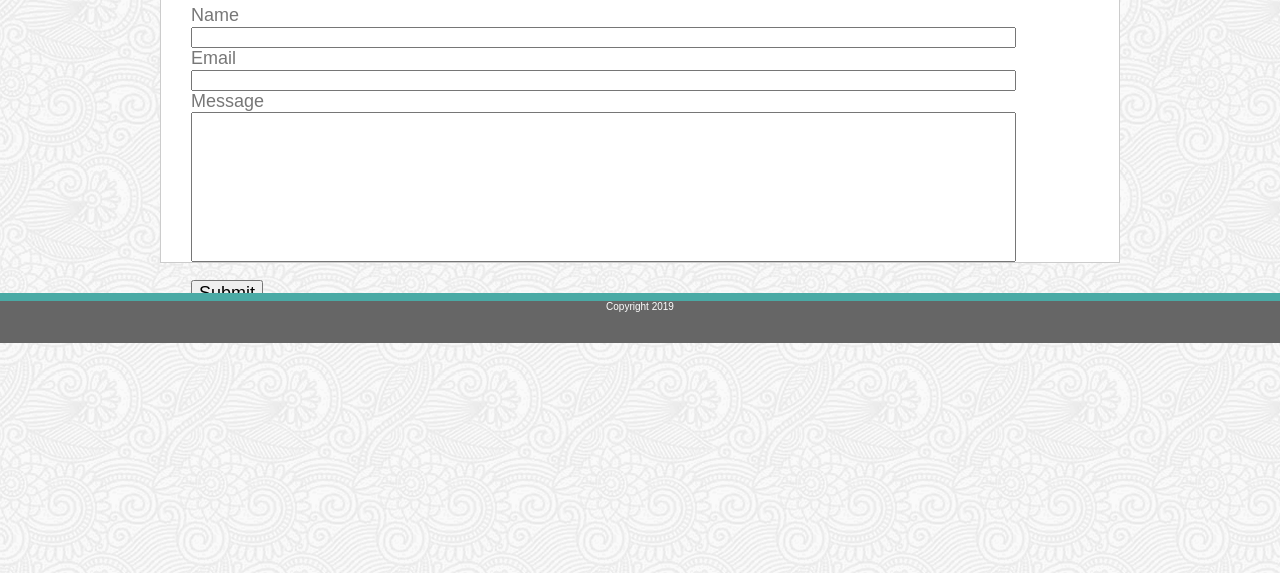
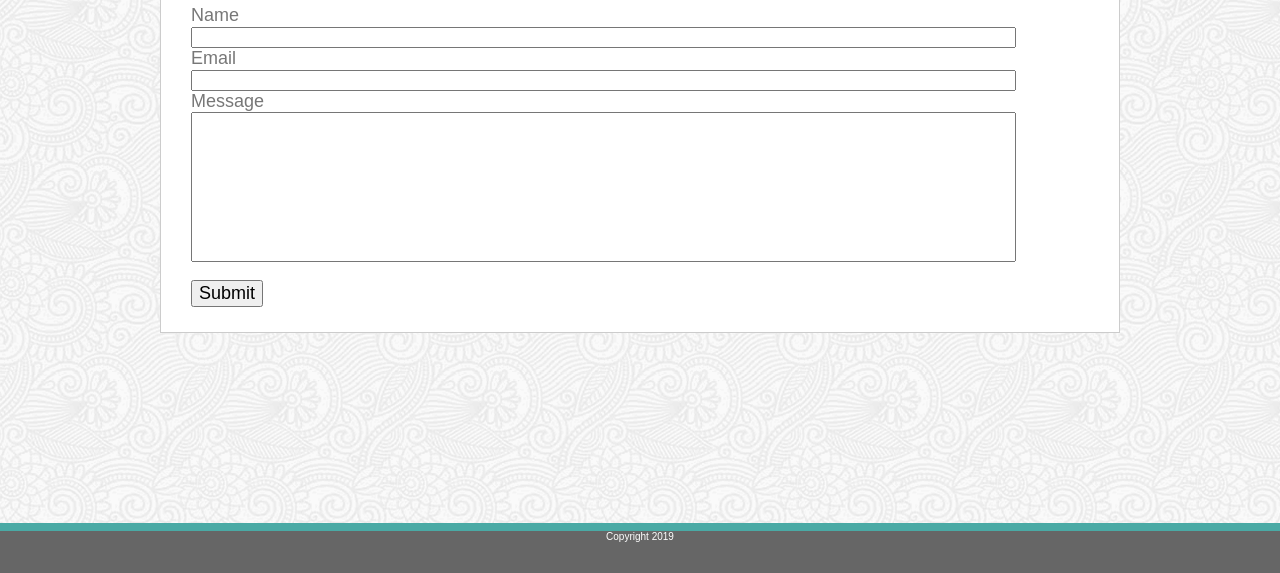
Before and after one commit to CelisseD/Responsive-Portfolio, a plain HTML site: page contact.html in a window 1280 px wide. Shown: the part 227-800 px from the top of the page. Drawn offline with Linux system fonts and the light colour scheme.

Commit message:
final edits to responsive portfolio

```diff
--- a/assets/css/style.css
+++ b/assets/css/style.css
@@ -84,6 +84,10 @@ h1 {
     height: 600px;
 }
 
+.formContainer {
+    height: 450px;
+}
+
 form {
     text-align: left;
     font-size: 18px;
@@ -113,7 +117,8 @@ form {
 }
 
 footer {
-    position: relative;
+    position: fixed;
+    left: 0;
     bottom: 0;
     width: 100%;
     height: 50px;
```
Also changed, not shown: 2 other files.
